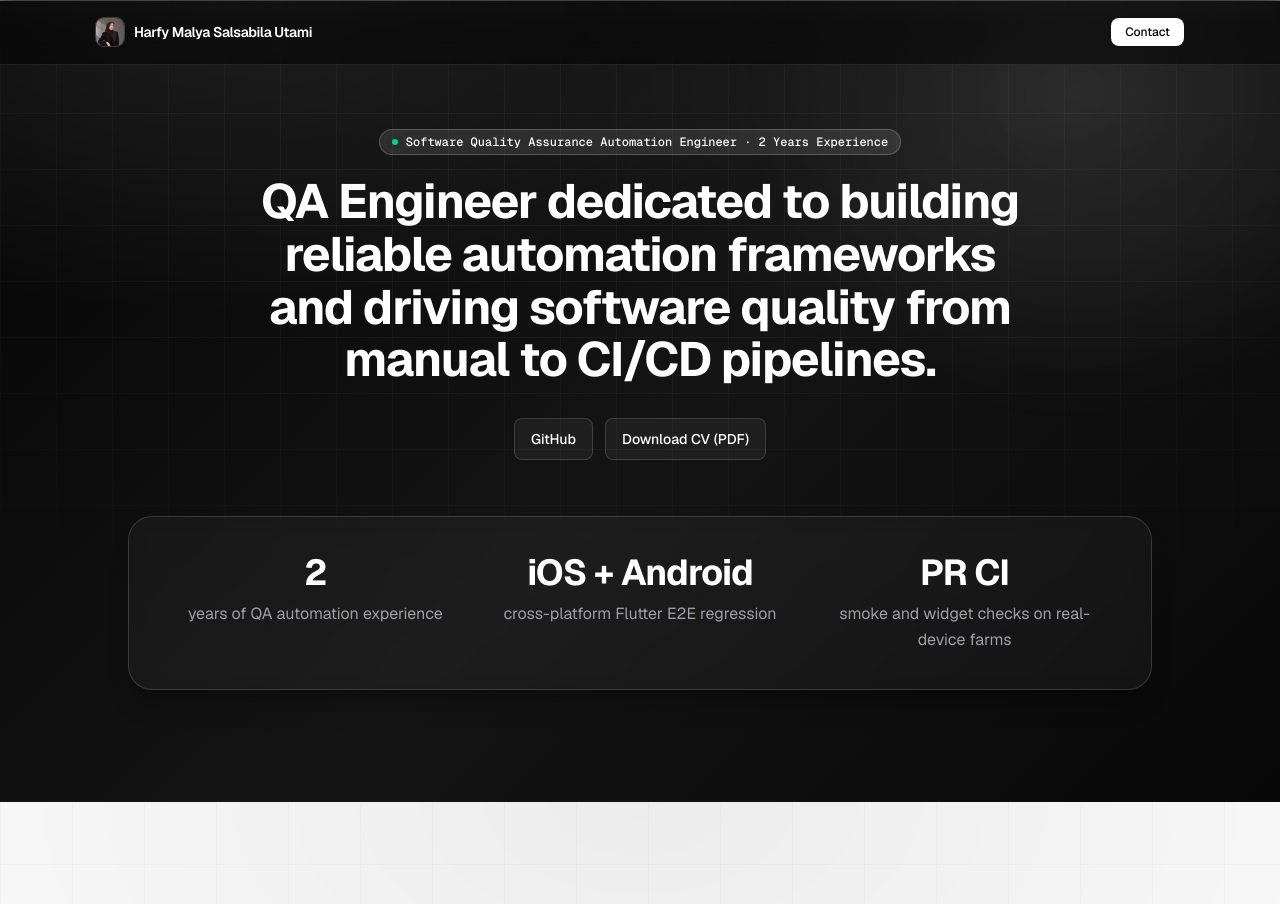
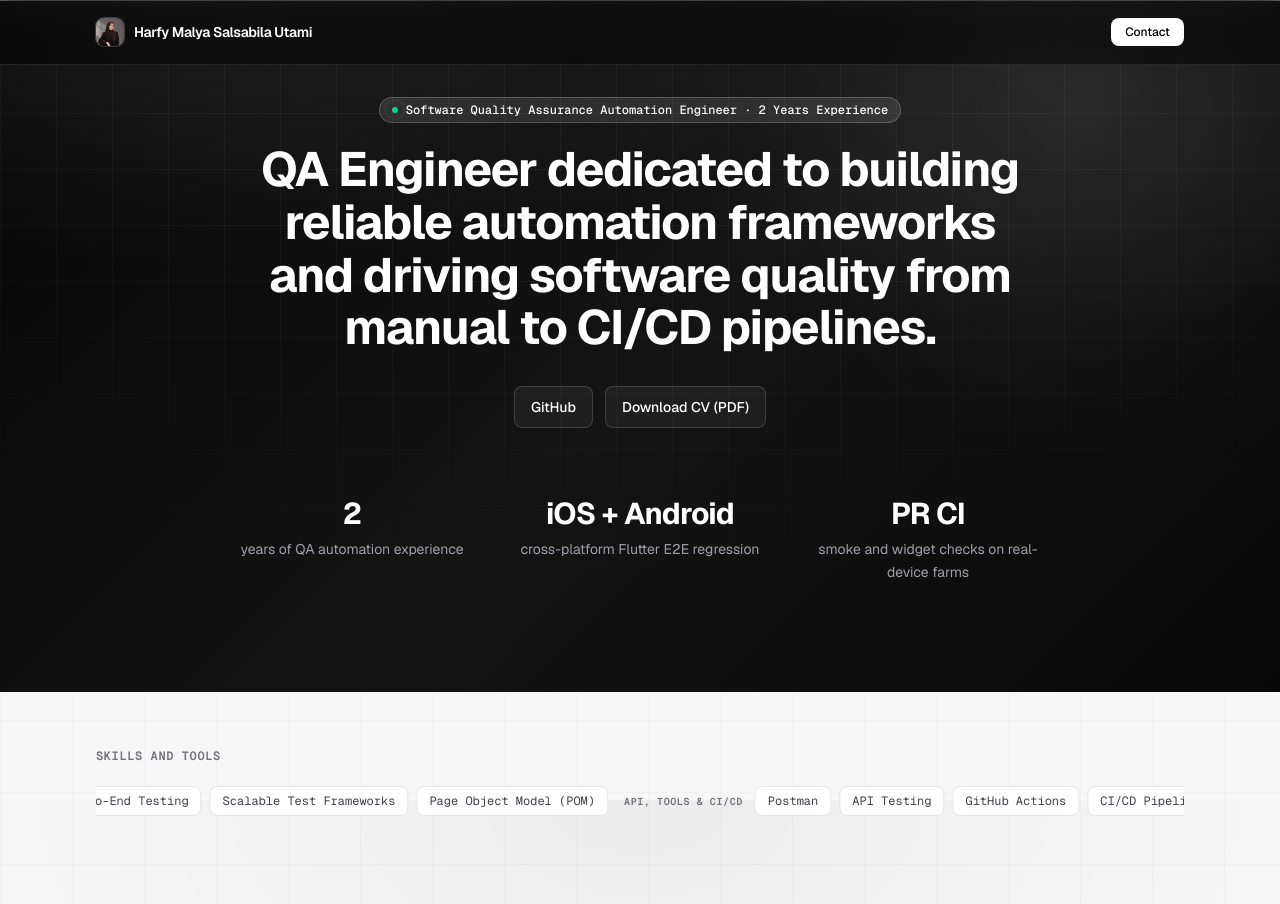
Before and after one commit to malyasalsabila12-blip/malya-salsabila-portfolio, a Next.js app: page / in a window 1280 px wide. Shown: the top 904 px of the page. Built offline with nearby package versions, Linux system fonts and the light colour scheme.

Commit message:
Polish portfolio hero and stats layout
Co-authored-by: Copilot <223556219+Copilot@users.noreply.github.com>

```diff
--- a/package.json
+++ b/package.json
@@ -9,6 +9,7 @@
     "lint": "eslint"
   },
   "dependencies": {
+    "framer-motion": "^14.14.0",
     "next": "16.4.6",
     "react": "19.3.0",
     "react-dom": "19.3.0"
--- a/src/app/page.tsx
+++ b/src/app/page.tsx
@@ -12,7 +12,7 @@ export default function HomePage() {
   return (
     <div>
       {/* 1. Midnight Hero */}
-      <section className="hero-night -mt-16 pt-28 pb-20 md:pt-32 md:pb-28">
+      <section className="hero-night -mt-16 pt-20 pb-16 md:pt-24 md:pb-20">
         <div className="page-container relative z-10 flex flex-col items-center text-center hero-entrance">
           <p className="inline-flex items-center gap-2 rounded-full border border-white/20 bg-white/10 px-3 py-1 font-mono text-xs font-medium text-white">
             <span className="status-pulse h-1.5 w-1.5 rounded-full bg-emerald-400" />
@@ -42,13 +42,13 @@ export default function HomePage() {
           </div>
 
           {/* Stats strip */}
-          <dl className="mt-14 grid w-full max-w-5xl grid-cols-1 gap-7 rounded-3xl border border-white/15 bg-white/[0.04] px-5 py-7 shadow-xl shadow-black/20 backdrop-blur-sm md:grid-cols-3 md:gap-4 md:px-8 md:py-9">
+          <dl className="mt-10 grid w-full max-w-4xl grid-cols-1 gap-6 px-5 py-6 md:grid-cols-3 md:gap-4 md:px-6 md:py-7">
             {profile.stats.map((stat) => (
               <div key={stat.label} className="px-2">
-                <dt className="text-3xl font-bold tracking-tight text-white md:text-4xl">
+                <dt className="text-2xl font-bold tracking-tight text-white md:text-3xl">
                   <StatValue value={stat.value} />
                 </dt>
-                <dd className="mt-2 text-sm leading-relaxed text-zinc-400 sm:text-base">
+                <dd className="mt-1.5 text-xs leading-relaxed text-zinc-400 sm:text-sm">
                   {stat.label}
                 </dd>
               </div>
```
Also changed, not shown: src/components/Reveal.tsx (added), 1 other file (tests, documents, lock files or other folders).
